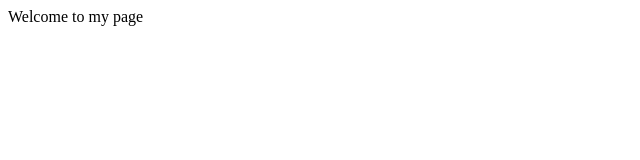
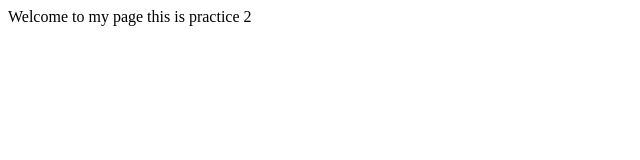
Before and after one commit to lankelvin/Code_Learn, a plain HTML site: page index.html in a window 1280 px wide. Shown: the whole page, without its empty margins (0-640 px from the left). Drawn offline with Linux system fonts and the light colour scheme.

Commit message:
this is for practice 2

```diff
--- a/index.html
+++ b/index.html
@@ -5,7 +5,7 @@
     <meta name="viewport" content="width=device-width, initial-scale=1.0">
     <title>Document</title>
 </head>
-<body>Welcome to my page
+<body>Welcome to my page this is practice 2
 
 </body>
 </html>
```
